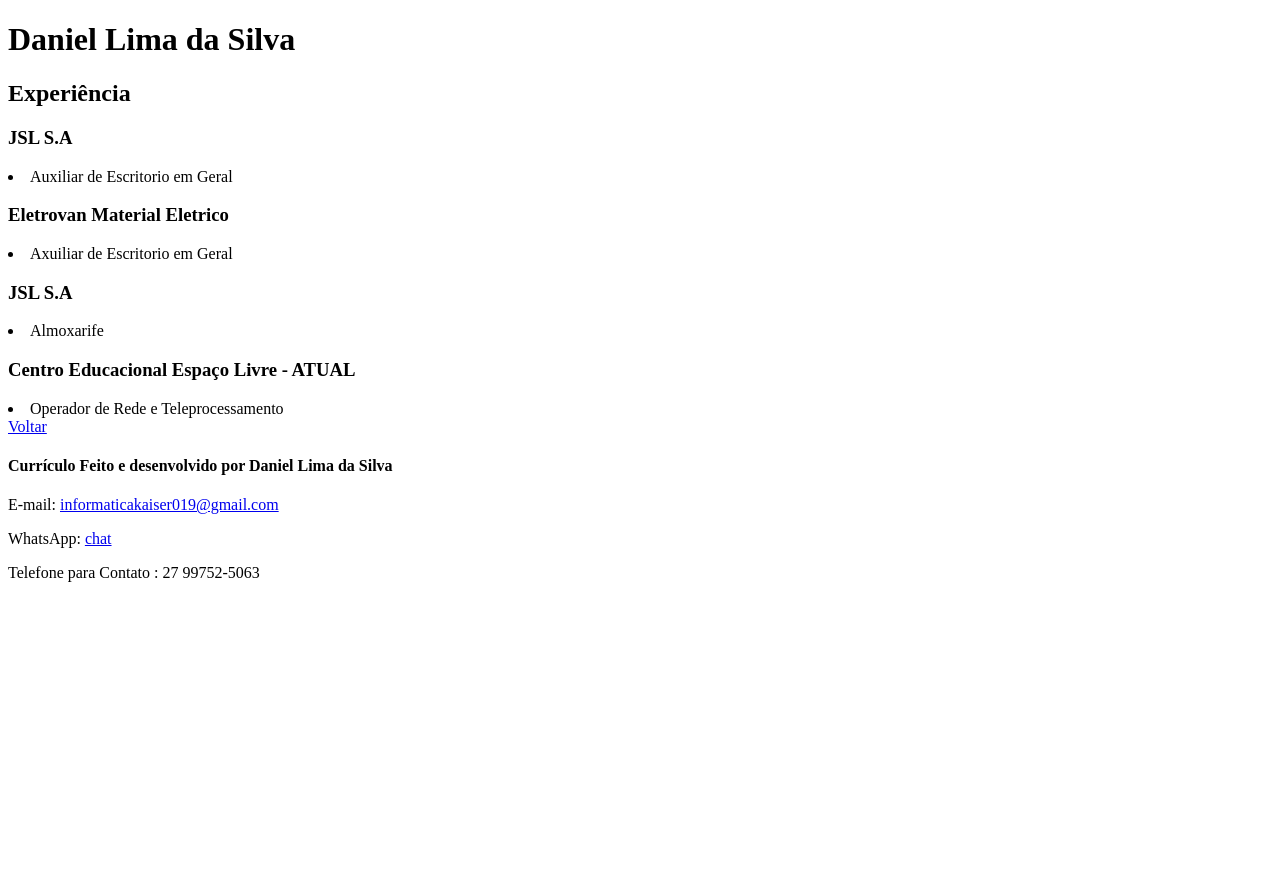
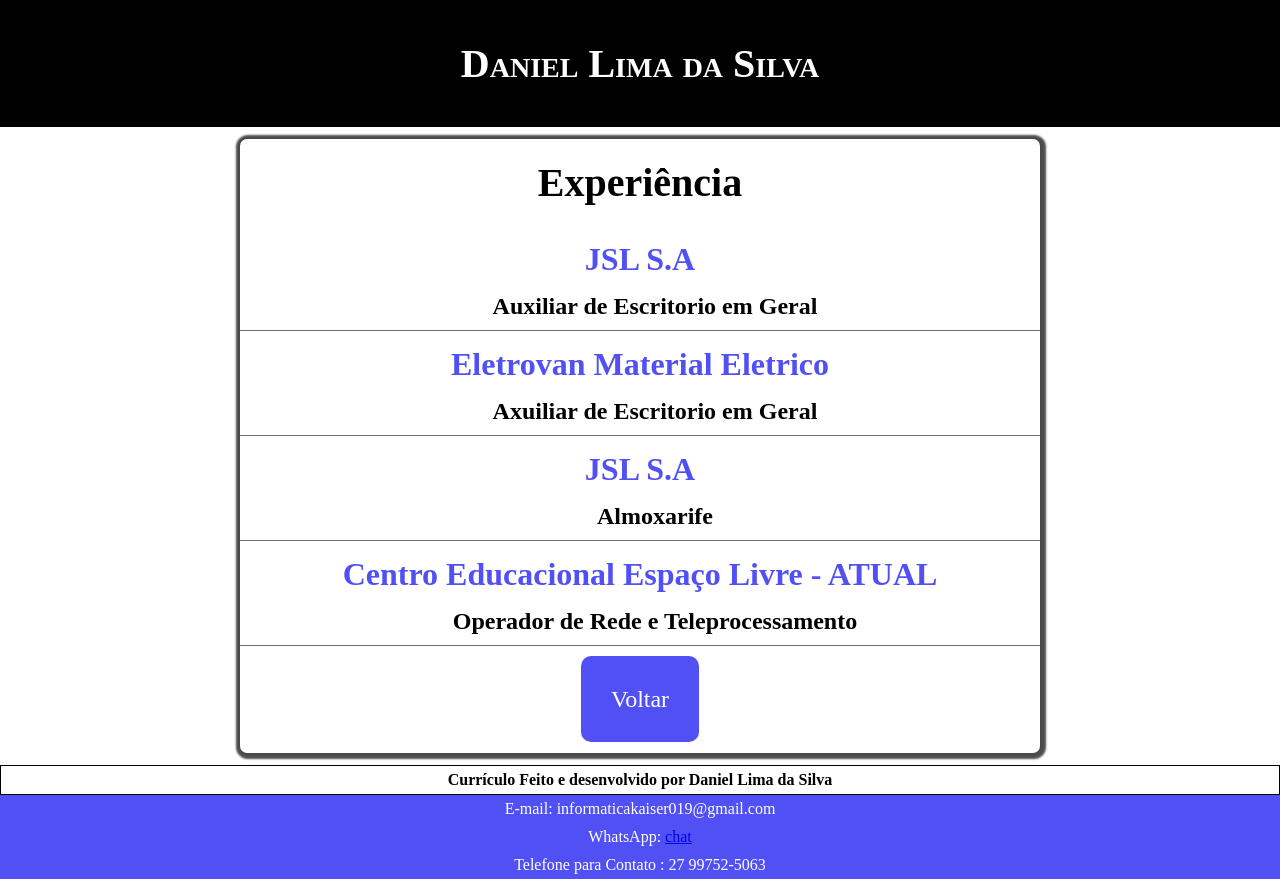
Before and after one commit to Informatica-Kaiser/DANIEL-CURRICULO, a plain HTML site: page exp.html in a window 1280 px wide. Before the commit the page ends 800 px from the top, so only its background shows below. Drawn offline with Linux system fonts and the light colour scheme; the site is published under a folder, as on GitHub Pages, so addresses that start at the root find nothing.

Commit message:
Update exp.html

```diff
--- a/exp.html
+++ b/exp.html
@@ -4,8 +4,8 @@
     <meta charset="UTF-8">
     <meta name="viewport" content="width=device-width, initial-scale=1.0">
     <title>Experiência</title>
-    <link rel="stylesheet" href="/estilos/exp.css">
-    <link rel="stylesheet" href="/estilos/expg.css">
+    <link rel="stylesheet" href="./estilos/exp.css">
+    <link rel="stylesheet" href="./estilos/expg.css">
 </head>
 <body>
     <header>
```
